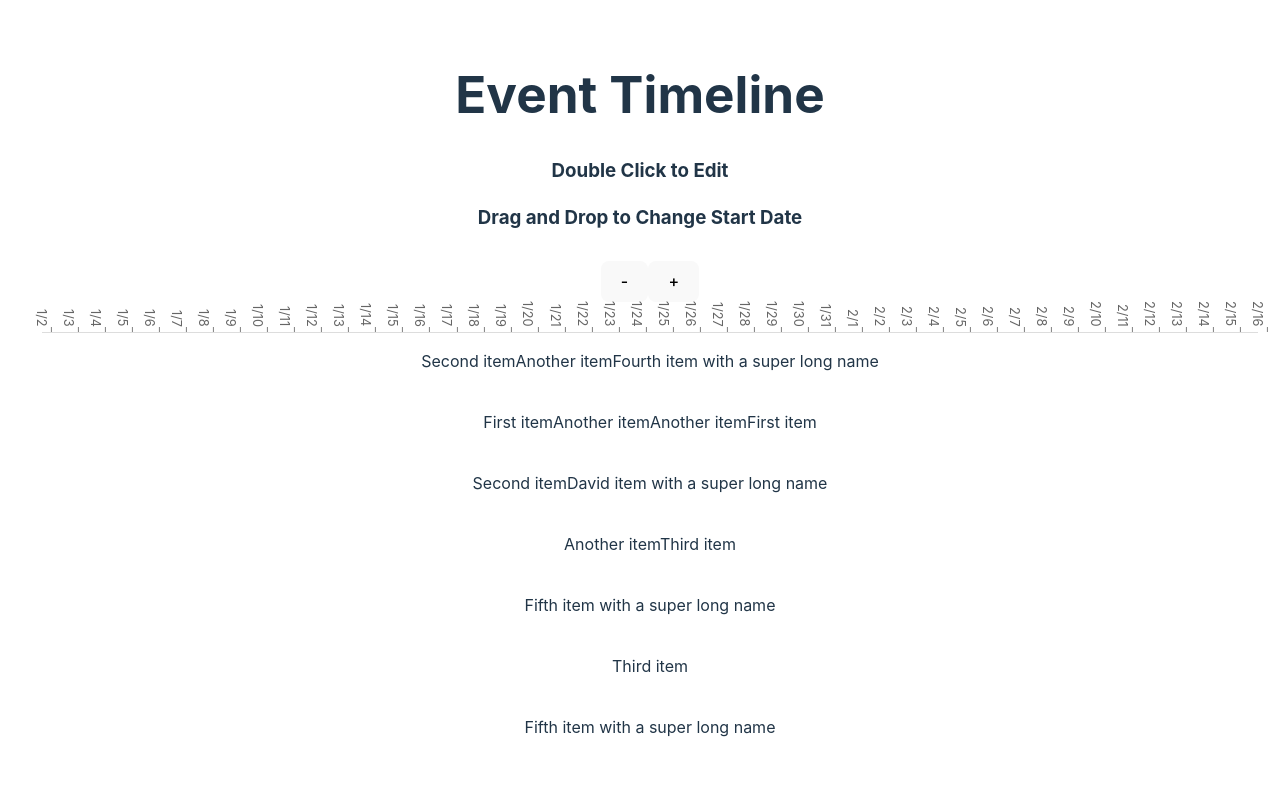
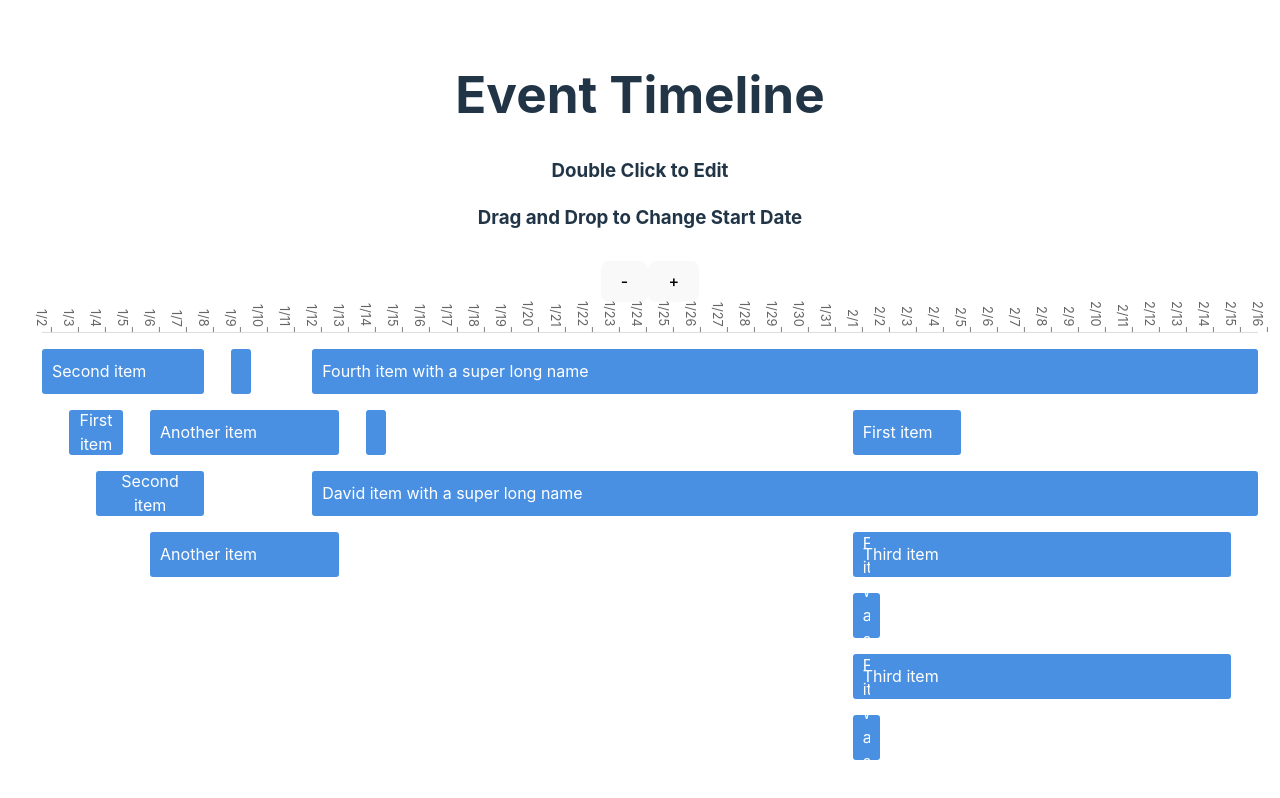
Before and after one commit to davisios/timeline, a React (Vite) app: page / in a window 1280 px wide. Shown: the top 798 px of the page. Built offline with nearby package versions, Linux system fonts and the light colour scheme.

Commit message:
render individual timeline events with styling

```diff
--- a/src/components/Timeline.jsx
+++ b/src/components/Timeline.jsx
@@ -2,6 +2,7 @@ import { useMemo, useState } from 'react';
 import { useEvents } from '../context/EventContext';
 import './Timeline.css';
 import DateMarkers from './DateMarkers';
+import TimelineEvent from './TimelineEvent';
 const Timeline = () => {
   const { events } = useEvents();
   const [scale, setScale] = useState(1);
@@ -10,6 +11,15 @@ const Timeline = () => {
     setScale((prevScale) => Math.max(0.5, Math.min(prevScale + delta, 3)));
   };
 
+  const minDate = useMemo(() => {
+    const startDates = events.map((event) => new Date(event.start));
+    return new Date(Math.min(...startDates));
+  }, [events]);
+
+  const maxDate = useMemo(() => {
+    const endDates = events.map((event) => new Date(event.end));
+    return new Date(Math.max(...endDates));
+  }, [events]);
   const lanes = useMemo(() => {
     const sortedEvents = [...events].sort(
       (a, b) => new Date(a.start) - new Date(b.start)
@@ -44,7 +54,14 @@ const Timeline = () => {
         {lanes.map((lane, laneIndex) => (
           <div key={laneIndex} className="timeline-lane">
             {lane.map((event, eventIndex) => (
-              <span>{event.name}</span>
+              <TimelineEvent
+              onUpdateEvent={() => {}}
+              key={eventIndex}
+              event={event}
+              scale={scale}
+              minDate={minDate}
+              maxDate={maxDate}
+            />
             ))}
           </div>
         ))}
--- /dev/null
+++ b/src/components/TimelineEvent.css
@@ -0,0 +1,21 @@
+.timeline-event {
+  position: absolute;
+  height: 100%;
+  bottom: 0;
+  background-color: #4a90e2;
+  color: white;
+  display: flex;
+  align-items: center;
+  padding: 0 10px;
+  border-radius: 3px;
+  box-sizing: border-box;
+  display: flex;
+  justify-content: space-between;
+}
+
+.resize-button {
+  cursor: ew-resize;
+  border: none;
+  background-color: transparent;
+  color: #fff;
+}
--- /dev/null
+++ b/src/components/TimelineEvent.jsx
@@ -0,0 +1,29 @@
+import './TimelineEvent.css';
+
+const TimelineEvent = ({ event, minDate, maxDate }) => {
+  const { name, start, end } = event;
+  const startDate = new Date(start);
+  const endDate = new Date(end);
+
+  // Calculate total timeline duration in days
+  const totalTimelineDays = (maxDate - minDate) / (1000 * 60 * 60 * 24);
+  // Calculate event start position and duration as percentages of the total timeline
+  const startOffsetPercentage =
+    ((startDate - minDate) / (1000 * 60 * 60 * 24) / totalTimelineDays) * 100;
+  const eventDurationPercentage =
+    ((endDate - startDate) / (1000 * 60 * 60 * 24) / totalTimelineDays) * 100;
+
+  return (
+    <div
+      className='timeline-event'
+      style={{
+        left: `${startOffsetPercentage}%`,
+        width: `${eventDurationPercentage}%`,
+      }}
+    >
+      <span style={{ overflow: 'hidden' }}>{name}</span>
+    </div>
+  );
+};
+
+export default TimelineEvent;
```
